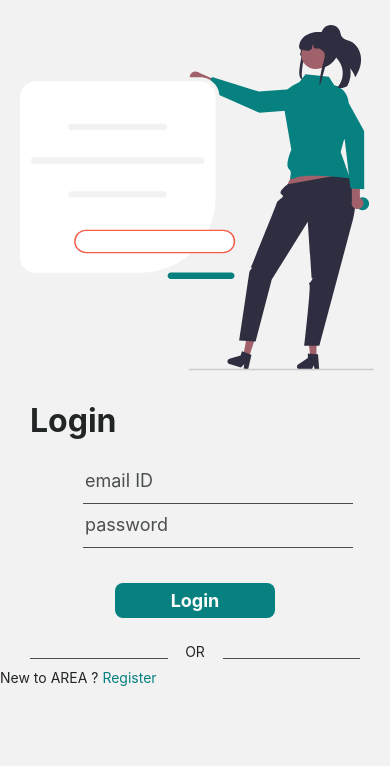
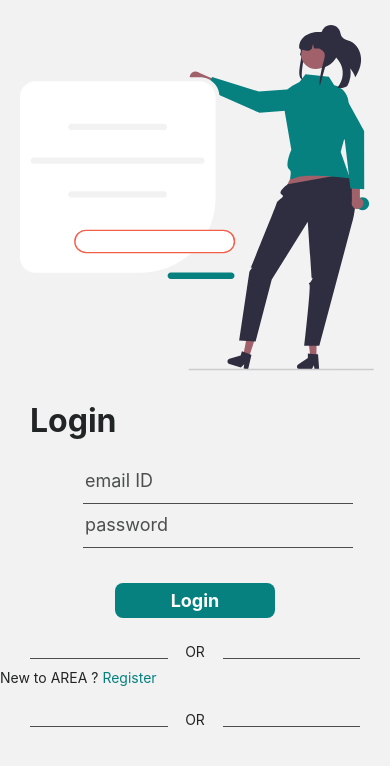
Before and after one commit to mpellouin/area, a React Native app in the folder mobile/: screen /Login in a window 390 px wide. Shown: the top 766 px of the page. Built offline with nearby package versions, Linux system fonts and the light colour scheme; some icons are missing.

Commit message:
feat/adding auth

```diff
--- a/mobile/App.tsx
+++ b/mobile/App.tsx
@@ -7,6 +7,7 @@ import {Colors} from './Style';
 
 import Login from './src/SignFiles/Login';
 import Register from './src/SignFiles/Register';
+import Auth from './src/SignFiles/auth'
 
 const Stack = createNativeStackNavigator();
 
@@ -26,6 +27,7 @@ const App = () => {
         }}>
         <Stack.Screen name="Login" component={Login} />
         <Stack.Screen name="Register" component={Register} />
+        <Stack.Screen name="Auth" component={Auth} />
       </Stack.Navigator>
     </NavigationContainer>
   );
--- a/mobile/package.json
+++ b/mobile/package.json
@@ -25,7 +25,8 @@
     "react-native-safe-area-context": "^4.3.4",
     "react-native-screens": "^3.17.0",
     "react-native-svg": "^13.2.0",
-    "react-native-svg-transformer": "^1.0.0"
+    "react-native-svg-transformer": "^1.0.0",
+    "react-native-webview": "^11.23.1"
   },
   "devDependencies": {
     "@babel/core": "^7.12.9",
--- a/mobile/src/SignFiles/Login.tsx
+++ b/mobile/src/SignFiles/Login.tsx
@@ -18,6 +18,8 @@ import Button from '../components/Button';
 import Separator from '../components/Separator';
 import LoginSvg from '../components/svg/LoginSvg';
 import {useNavigation} from '@react-navigation/native';
+import { Button as ReactButton } from 'react-native';
+import Auth from './auth';
 
 const Styles = StyleSheet.create({
   container: {
@@ -151,6 +153,29 @@ const Login = () => {
           Register
         </Text>
       </Text>
+      <View style={Styles.separator}>
+        <Separator
+          marginTop={15}
+          marginLeft={0}
+          color={isDarkMode ? Colors.textDOpacity : Colors.textWOpacity}
+          width={137.5}
+        />
+        <Text
+          style={{
+            color: isDarkMode ? Colors.textD : Colors.textW,
+            textAlignVertical: 'center',
+          }}>
+          OR
+        </Text>
+        <Separator
+          marginTop={15}
+          marginLeft={0}
+          color={isDarkMode ? Colors.textDOpacity : Colors.textWOpacity}
+          width={137.5}
+        />
+      </View>
+      <View>
+      </View>
     </ScrollView>
   );
 };
--- /dev/null
+++ b/mobile/src/SignFiles/auth.tsx
@@ -0,0 +1,50 @@
+import { WebView } from "react-native-webview";
+import React, { useState, useEffect } from "react";
+import { View, Linking, Pressable, StyleSheet, Button, SafeAreaView } from "react-native";
+import {Colors} from '../../Style';
+
+const Auth = () => {
+    const [uri, setURL] = useState("")
+
+    useEffect(() => {
+
+        Linking.addEventListener("url", (url) => handleOpenUrl(url.url));
+        Linking.getInitialURL().then((url: any) => {
+        if (url) {
+            console.log(url);
+        }
+        });
+        return () => {
+        Linking.removeAllListeners("url");
+        };
+    }, []);
+
+    const handleOpenUrl = (url: string) => {
+        console.log(url)
+    }
+
+    const openURL = (url: string) => {
+        setURL(url)
+    }
+
+    return (
+        <>
+        {uri != "" ? (
+            <SafeAreaView style={{ flex: 1 }}>
+            <WebView
+                originWhitelist={['*']}
+                source={{ uri }}
+            />
+            </SafeAreaView>
+        ) : (
+            <View>
+                <Button
+                    title="google"
+                    onPress={() => openURL("http://51.178.29.26:8080/auth/google")}
+                />
+            </View>
+        )}
+    </>
+    )
+}
+export default Auth;
```
Also changed, not shown: 2 other files (tests, documents, lock files or other folders).
